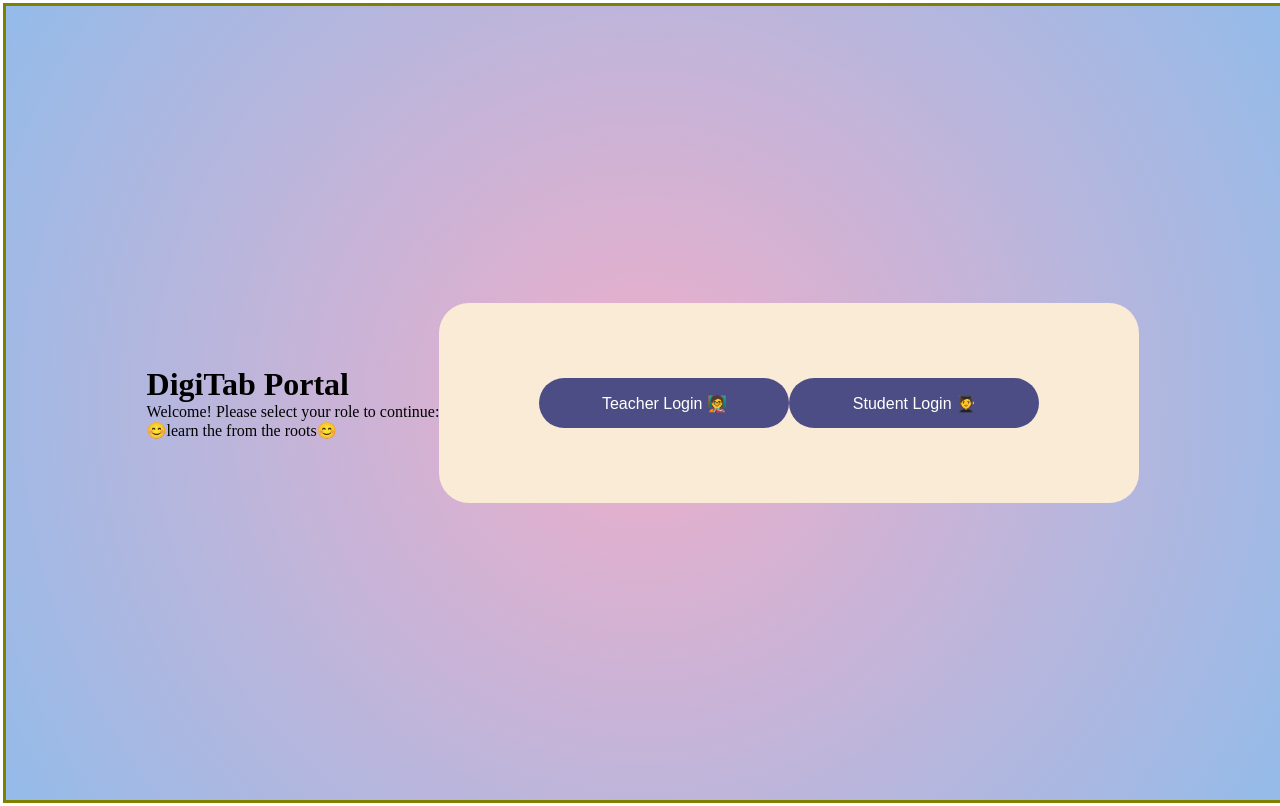
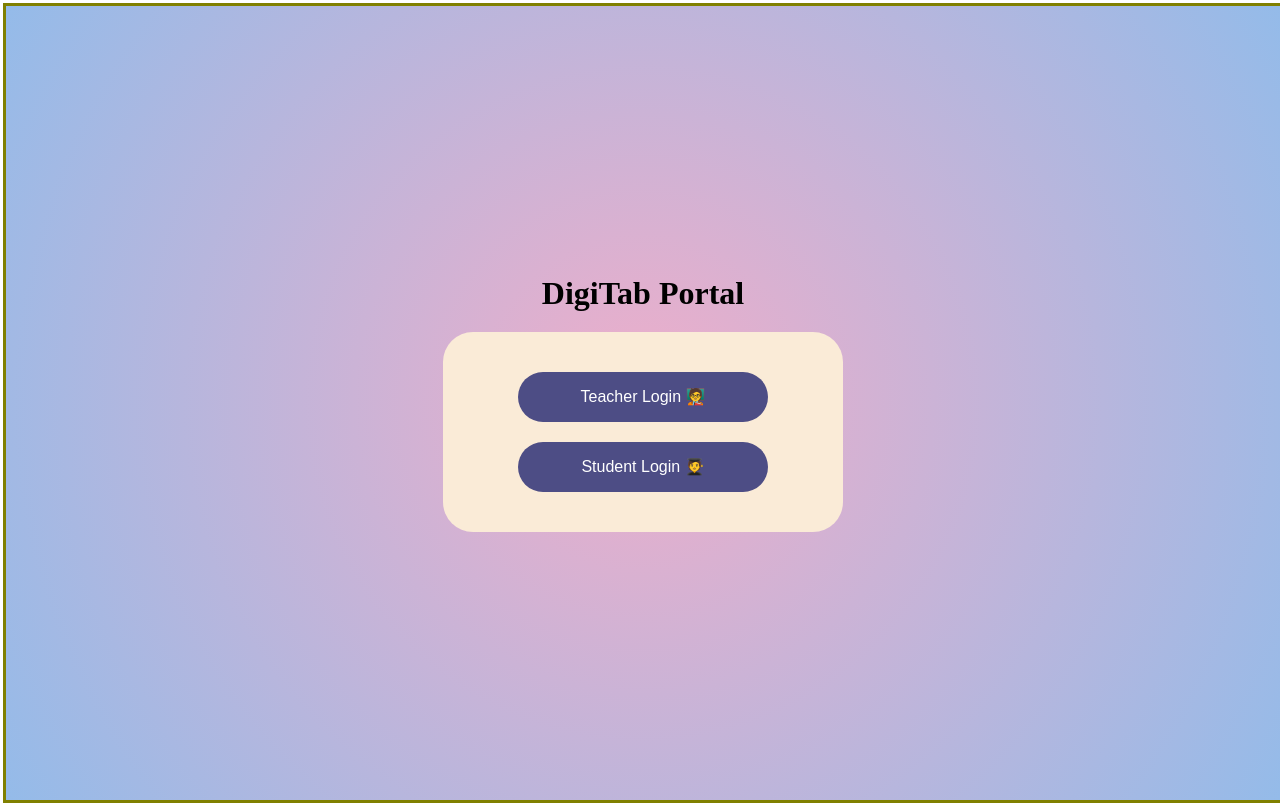
Before and after one commit to sidhu1819/digipro, a plain HTML site: page index.html in a window 1280 px wide. Drawn offline with Linux system fonts and the light colour scheme.

Commit message:
Update index.html

```diff
--- a/index.html
+++ b/index.html
@@ -19,21 +19,39 @@
             height: 100vh;
             width: 100vw;
             display: flex;
+            flex-direction: column;
             justify-content: center;
             align-items: center;
+            gap: 20px;
             background: #EEAECA;
             background: radial-gradient(circle, rgba(238, 174, 202, 1) 0%, rgba(148, 187, 233, 1) 100%);
         }
 
         .card{
 
-            width: 700px;
+            width: 400px;
             height: 200px;
             border-radius: 30px;
             background-color: antiquewhite;
             display: flex;
+            flex-direction: column;
+            gap: 20px;
             justify-content: center;
             align-items: center;
+        }
+
+        .header{
+
+            display: flex;
+            align-items: center;
+            justify-content: center;
+        }
+
+        .headerrole{
+
+            display: flex;
+            align-items: center;
+            justify-content: center;
         }
 
         .btn {
@@ -50,10 +68,8 @@
 
         .btn:hover {
             background-color: #333366;
-            transform: scale(1.05);
+             transform: scale(1.05);
         }
-
-
 
         @keyframes fadeIn {
             from { opacity: 0; transform: translateY(-20px); }
@@ -79,12 +95,10 @@
         <div class="header">
 
             <h1>DigiTab Portal</h1>
-            <p>Welcome! Please select your role to continue:</p>
-            <p>😊learn the from the roots😊</p>
 
         </div>
 
-        <div class="card">
+        <div class="card ">
 
             <button class="btn">Teacher Login 🧑‍🏫</button>
             <button class="btn">Student Login 🧑‍🎓</button>
```
